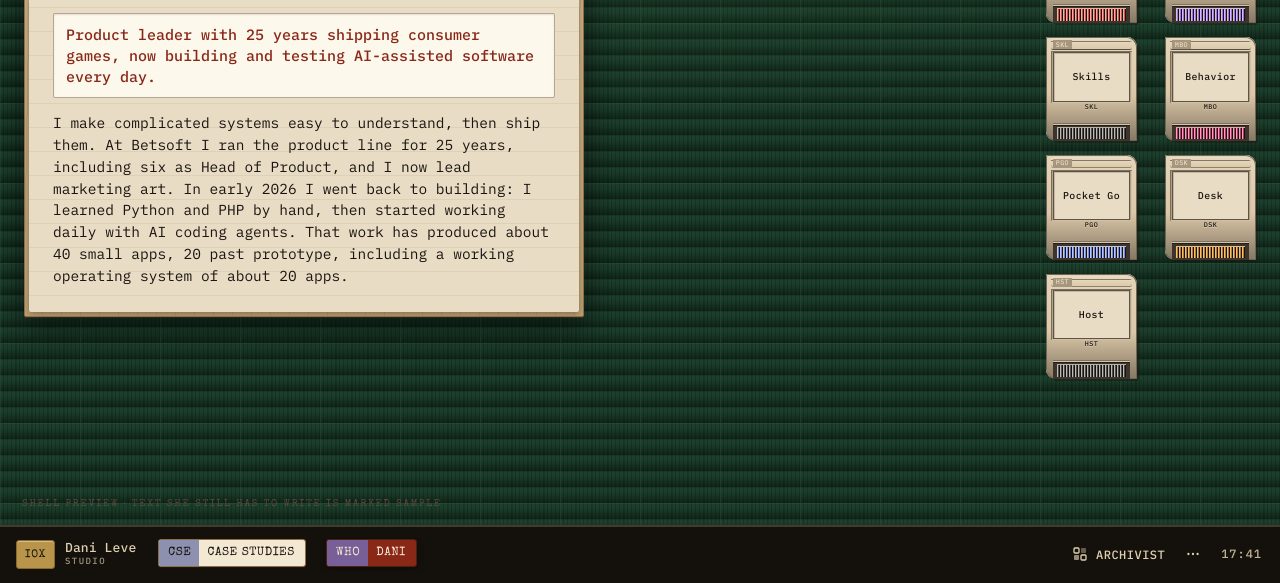
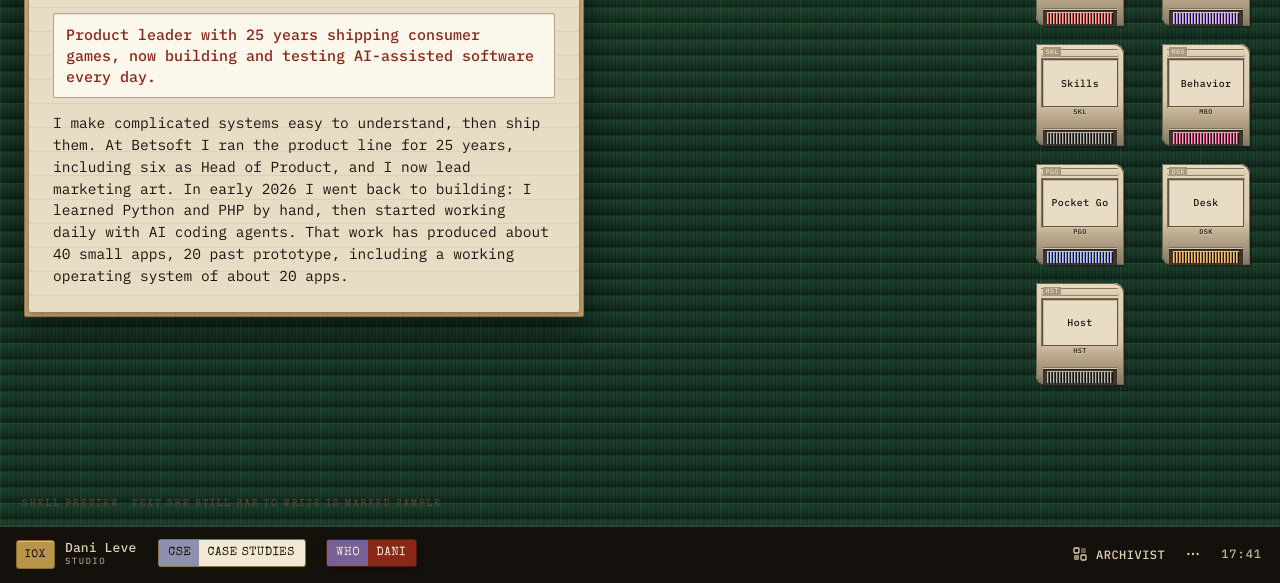
Before and after one commit to kitten-lab/kitten-lab.github.io, a plain HTML site: page iox/index.html in a window 1280 px wide. Shown: the part 217-800 px from the top of the page. Drawn offline with Linux system fonts and the light colour scheme.

Commit message:
Keep the desktop carts in a padded grid at every width.
Firefox was sizing the cart buttons from their min-content, so a two-column rail could overflow into one clipped row. The shelf is now a padded, scrollable grid with columns that are allowed to shrink, and that placement ships with the cart stylesheet.

Co-authored-by: The Dans <leve0112358@gmail.com>

```diff
--- a/iox/cart.css
+++ b/iox/cart.css
@@ -12,6 +12,8 @@
   position: relative;
   width: var(--cart-w);
   height: var(--cart-h);
+  min-width: 0;
+  max-width: 100%;
   margin: 0;
   padding: 0;
   border: 0;
@@ -20,6 +22,7 @@
   font: inherit;
   text-align: left;
   cursor: pointer;
+  vertical-align: top;
 }
 .rl-case:hover { transform: translateY(-2px); }
 .rl-case:active { transform: translateY(1px); }
@@ -291,3 +294,32 @@
   border-style: dashed;
 }
 .srf-pill.is-launcher { margin-right: 4px; }
+
+/* Shelf layout lives with the cart paint, not only in shell.css.
+   A cached shell sheet must not leave these buttons as an unpadded
+   inline row. minmax(0, 1fr) is required: Firefox's min-content
+   minimum on <button> otherwise refuses to shrink the columns. */
+.desk-shelf {
+  position: absolute;
+  top: 0;
+  right: 0;
+  bottom: 0;
+  z-index: 2;
+  box-sizing: border-box;
+  width: 268px;
+  margin: 0;
+  padding: 22px 18px 18px 12px;
+  display: grid;
+  grid-template-columns: repeat(2, minmax(0, 1fr));
+  grid-auto-flow: row;
+  align-content: start;
+  justify-items: center;
+  gap: 18px 14px;
+  overflow: auto;
+}
+.desk-shelf .rl-case {
+  --cart-w: 5.5rem;
+  --cart-h: 6.35rem;
+  min-width: 0;
+  max-width: 100%;
+}
--- a/iox/shell.css
+++ b/iox/shell.css
@@ -35,7 +35,7 @@ button { cursor: pointer; }
   color: var(--dex-role-ink);
 }
 
-.desk { position: relative; flex: 1; min-height: 0; }
+.desk { position: relative; flex: 1; min-height: 0; overflow: hidden; }
 .windows { position: absolute; inset: 0; }
 
 .desk-pin {
@@ -51,26 +51,41 @@ button { cursor: pointer; }
   color: var(--dex-role-mute);
 }
 
+/* Right-hand cart column. Padding keeps the cartridges off the
+   viewport edge. minmax(0, 1fr) plus min-width: 0 on the buttons
+   stops Firefox from treating a button's min-content as the column
+   size and blowing the grid into one overflowing row. */
 .desk-shelf {
   position: absolute;
-  top: 16px;
-  right: 14px;
+  top: 0;
+  right: 0;
+  bottom: 0;
   z-index: 2;
-  width: 214px;
+  box-sizing: border-box;
+  width: 268px;
+  margin: 0;
+  padding: 22px 18px 18px 12px;
   display: grid;
-  grid-template-columns: 1fr 1fr;
-  gap: 14px 8px;
+  grid-template-columns: repeat(2, minmax(0, 1fr));
+  grid-auto-flow: row;
+  align-content: start;
   justify-items: center;
+  gap: 18px 14px;
+  overflow: auto;
 }
-.desk-shelf .rl-case { --cart-w: 5.7rem; --cart-h: 6.55rem; }
-.desk-shelf { width: 230px; }
+.desk-shelf .rl-case {
+  --cart-w: 5.5rem;
+  --cart-h: 6.35rem;
+  min-width: 0;
+  max-width: 100%;
+}
 
 /* windows */
 .win {
   position: absolute;
   display: none;
   flex-direction: column;
-  width: min(560px, calc(100% - 250px));
+  width: min(560px, calc(100% - 300px));
   max-height: calc(100% - 16px);
   background: var(--dex-role-app);
   background-image: var(--dex-role-app-image);
@@ -514,17 +529,16 @@ button.linkish {
 .swatch { display: flex; width: 38px; height: 14px; flex: none; overflow: hidden; border-radius: 2px; }
 .swatch i { flex: 1; display: block; }
 
-@media (max-width: 860px) {
+@media (max-width: 900px) {
   .desk-pin { display: none; }
   .home .who small { display: none; }
   .os.has-focus .desk-shelf { display: none; }
   .os:not(.has-focus) .desk-shelf {
-    display: grid;
-    position: static;
+    left: 0;
     width: auto;
-    grid-template-columns: repeat(3, 1fr);
-    gap: 18px 10px;
-    padding: 22px 12px 16px;
+    padding: 24px 20px 20px;
+    grid-template-columns: repeat(auto-fill, minmax(6.2rem, 1fr));
+    gap: 22px 18px;
   }
   .case-shelf { grid-template-columns: repeat(2, minmax(0, 1fr)); }
   .win {
```
